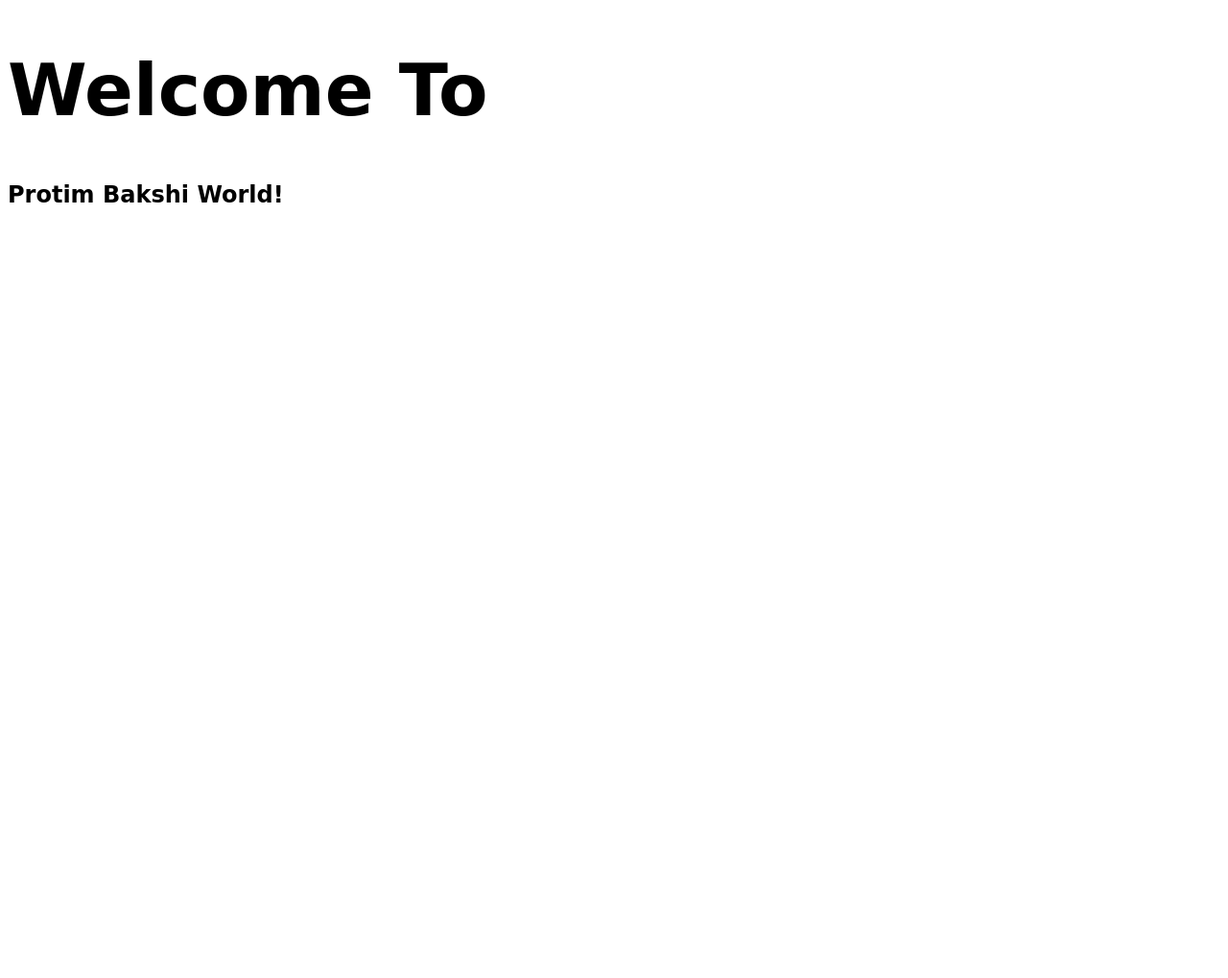
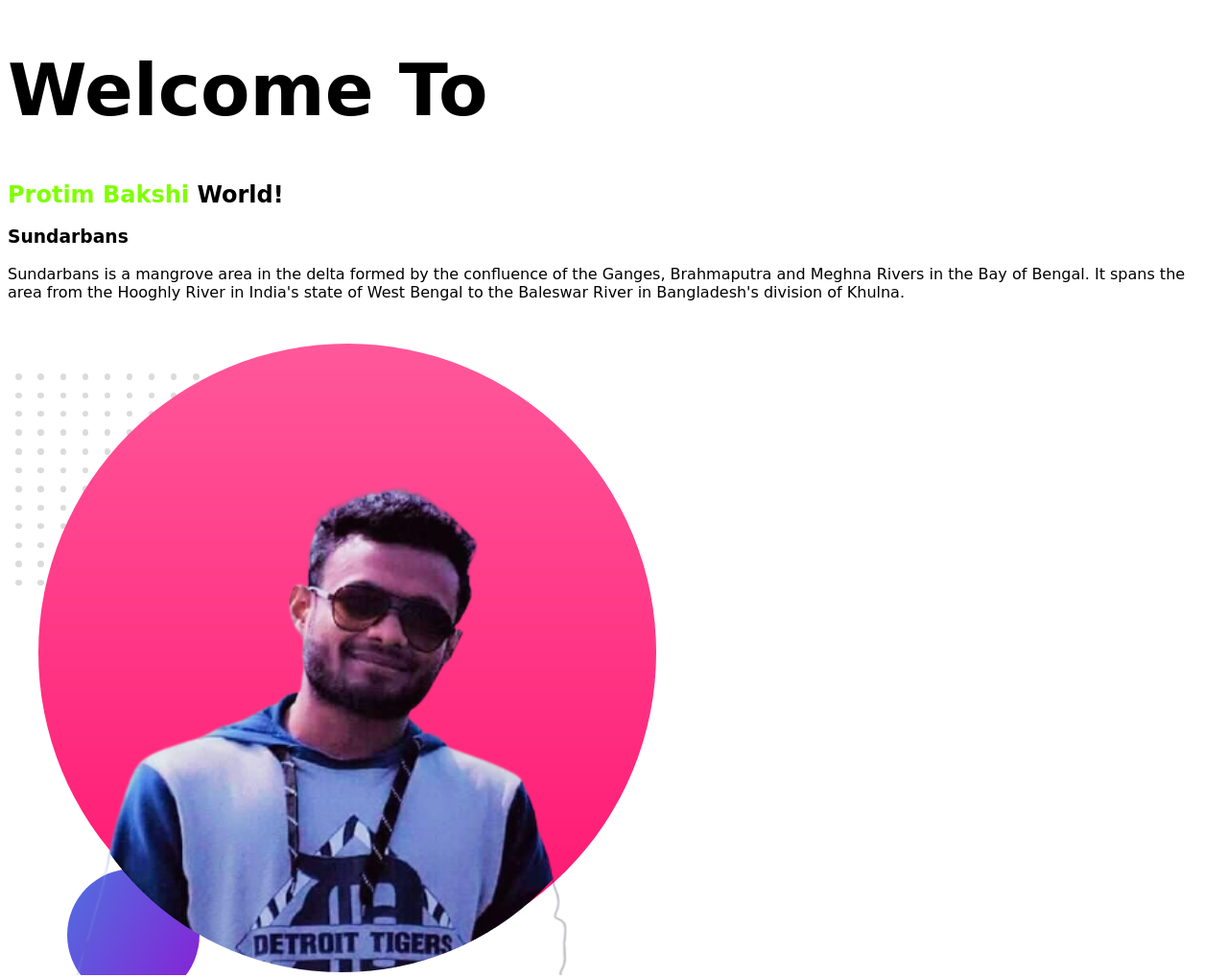
Before and after one commit to partho777/Developer-portfolio, a plain HTML site: page index.html in a window 1280 px wide. Shown: the whole page at 96% size. Before the commit the page ends 800 px from the top, so only its background shows below. Drawn offline with Linux system fonts and the light colour scheme; a web font is replaced by a local one.

Commit message:
something added

```diff
--- a/index.html
+++ b/index.html
@@ -11,7 +11,11 @@
 </head>
 <body>
     <h1>Welcome To</h1>
-    <h2>Protim Bakshi World!</h2>
+    <h2> <span class="Orange-color">Protim Bakshi</span> World!</h2>
+    <h3>Sundarbans</h3>
+    <p>Sundarbans is a mangrove area in the delta formed by the confluence of the Ganges, Brahmaputra and Meghna Rivers in the Bay of Bengal. It spans the area from the Hooghly River in India's state of West Bengal to the Baleswar River in Bangladesh's division of Khulna.</p>
+     <img src="images/my-bg2.png" alt="">
+
 
 </body>
 </html>
--- a/style.css
+++ b/style.css
@@ -4,3 +4,6 @@ body{
 h1{
     font-size: 75px;
 }
+.Orange-color{
+    color: chartreuse;
+}
```
